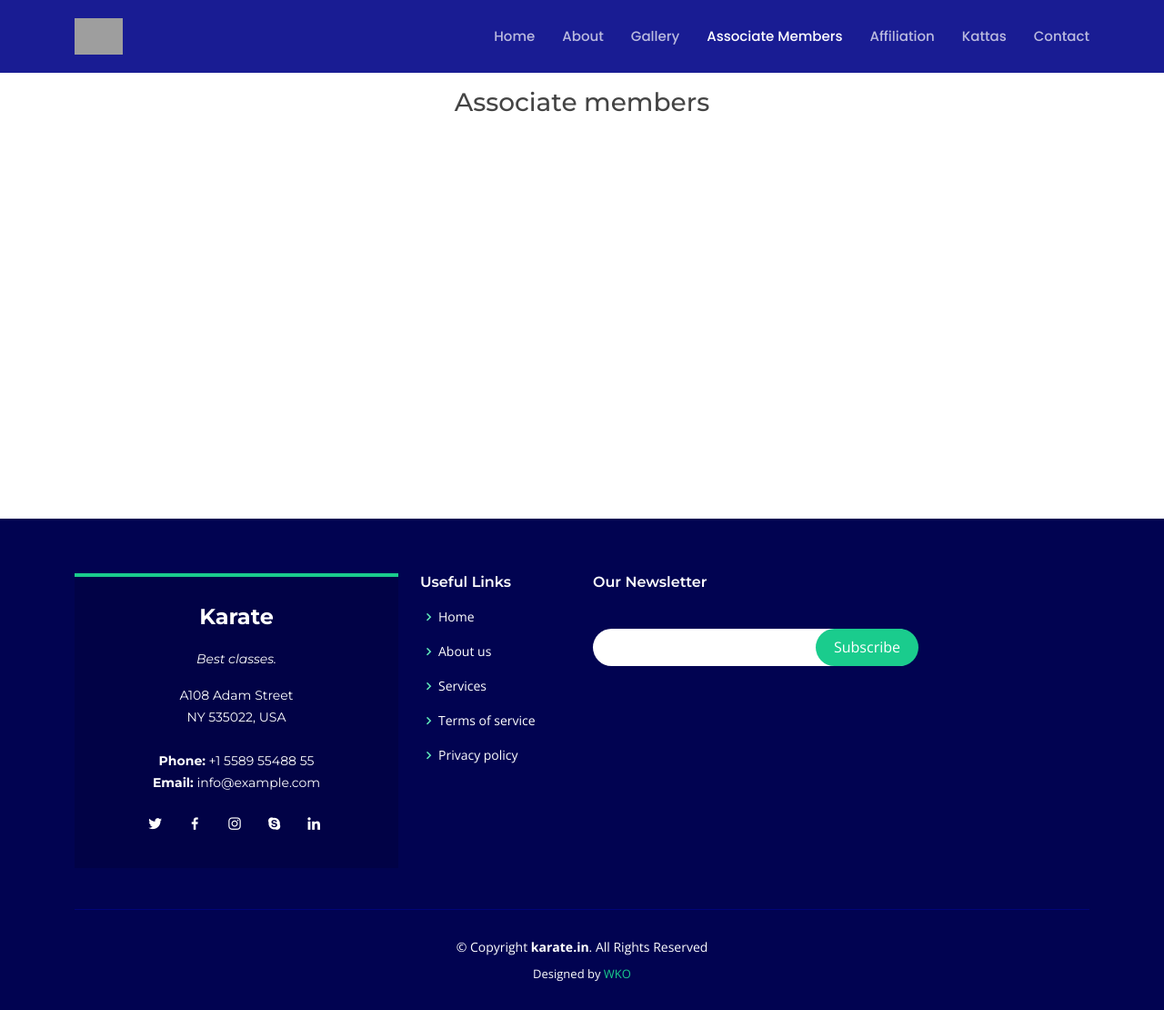
After one commit to yamunakrishn/Karatenewproject, a Django app: page /member in a window 1280 px wide. The commit adds this page. Shown: the whole page at 91% size. Run offline with Django 4.2, Linux system fonts and the light colour scheme; some libraries are stand-ins or nearby versions; grey boxes are pictures that could not be loaded.

Commit message:
Second commit

```diff
--- a/Karatesiteapp/urls.py
+++ b/Karatesiteapp/urls.py
@@ -7,6 +7,8 @@ from django.contrib.auth import views as auth_views
 from django.contrib import admin
 
 urlpatterns =[  path('',views.homepage,name='homepage'),
+                path('affiliation',views.affiliation,name='affiliation'),
+                path('member',views.member,name='member'),
 
 
 
--- a/Karatesiteapp/views.py
+++ b/Karatesiteapp/views.py
@@ -18,3 +18,10 @@ from django.views.decorators.csrf import csrf_exempt
 
 def homepage(request):
     return render(request,'index.html')
+
+
+def affiliation(request):
+    return render(request, 'affiliation.html')
+
+def member(request):
+    return render(request,'member.html')
--- a/static/css/style.css
+++ b/static/css/style.css
@@ -684,7 +684,7 @@ section {
   font-size: 14px;
 }
 .about .video-box {
-  background: url("../img/about.png") center center no-repeat;
+
   background-size: contain;
   min-height: 300px;
 }
--- /dev/null
+++ b/templates/member.html
@@ -0,0 +1,190 @@
+{% load static %}
+{% load embed_video_tags %}
+<!DOCTYPE html>
+<html lang="en">
+<head>
+    <meta charset="utf-8">
+    <meta content="width=device-width, initial-scale=1.0" name="viewport">
+
+    <title>Karate</title>
+    <meta content="" name="description">
+    <meta content="" name="keywords">
+
+    <!-- Favicons -->
+    <link href="{% static 'img/ki.png' %}" rel="icon">
+    <link href="{% static 'img/ki.png' %}" rel="apple-touch-icon">
+
+  <!-- history line CSS File -->
+  <link href="{% static 'css/historyline.css' %}" rel="stylesheet">
+
+    <!-- Google Fonts -->
+    <link href="https://fonts.googleapis.com/css?family=Open+Sans:300,300i,400,400i,600,600i,700,700i|Montserrat:300,300i,400,400i,500,500i,600,600i,700,700i|Poppins:300,300i,400,400i,500,500i,600,600i,700,700i" rel="stylesheet">
+
+    <!-- Vendor CSS Files -->
+    <link href="{% static 'vendor/aos/aos.css' %}" rel="stylesheet">
+    <link href="{% static 'vendor/bootstrap/css/bootstrap.min.css' %}" rel="stylesheet">
+    <link href="{% static 'vendor/bootstrap-icons/bootstrap-icons.css' %}" rel="stylesheet">
+    <link href="{% static '/vendor/boxicons/css/boxicons.min.css' %}" rel="stylesheet">
+    <link href="{% static 'vendor/glightbox/css/glightbox.min.css' %}" rel="stylesheet">
+    <link href="{% static 'vendor/remixicon/remixicon.css' %}" rel="stylesheet">
+    <link href="{% static 'vendor/swiper/swiper-bundle.min.css' %}" rel="stylesheet">
+
+    <!-- Template Main CSS File -->
+    <link href="{% static 'css/style.css' %}" rel="stylesheet">
+
+    <!-- =======================================================
+    * Template Name: Bootslander - v4.5.0
+    * Template URL: https://bootstrapmade.com/bootslander-free-bootstrap-landing-page-template/
+    * Author: BootstrapMade.com
+    * License: https://bootstrapmade.com/license/
+    ======================================================== -->
+  </head>
+
+  <body>
+
+    <!-- ======= Header ======= -->
+    <header id="header" class="fixed-top d-flex align-items-center ">
+      <div class="container d-flex align-items-center justify-content-between">
+
+        <div class="logo">
+            <!--<h1><a href="#"><span><img src="" alt="" class="img-fluid"></span></a></h1>-->
+            <!-- Uncomment below if you prefer to use an image logo -->
+             <a href="#"><img src="#" alt="" class="img-fluid"></a>
+          </div>
+
+        <nav id="navbar" class="navbar">
+          <ul>
+            <ul>
+                <li><a class="nav-link scrollto" href="{% url 'homepage' %}">Home</a></li>
+                <li><a class="nav-link scrollto" href="{% url 'homepage' %}">About</a></li>
+                <li><a class="nav-link scrollto" href="{% url 'homepage' %}">Gallery</a></li>
+                <li><a class="nav-link scrollto active" href="{% url 'member' %}">Associate Members</a></li>
+                <li><a class="nav-link scrollto" href="{% url 'affiliation' %}">Affiliation</a></li>
+                <li><a class="nav-link scrollto" href="{% url 'homepage' %}">Kattas</a></li>
+                <li><a class="nav-link scrollto" href="{% url 'homepage' %}">Contact</a></li>
+              </ul>
+          </ul>
+          <i class="bi bi-list mobile-nav-toggle"></i>
+        </nav><!-- .navbar -->
+
+      </div>
+    </header>
+    <br>
+    <br>
+    <br>
+    <br><!-- End Header -->
+  <div class="container">
+
+  <center>
+    <h3>Associate members</h3>
+  </center>
+</div>
+  <br>
+  <br>
+  <br>
+<br>
+<br>
+<br>
+<br>
+<br>
+<br>
+<br>
+<br>
+<br>
+<br>
+<br>
+<br>
+<br>
+<br>
+<br>
+
+
+
+
+    <!-- End #main -->
+
+    <!-- ======= Footer ======= -->
+  <footer id="footer">
+    <div class="footer-top">
+      <div class="container">
+        <div class="row">
+
+          <div class="col-lg-4 col-md-6">
+            <div class="footer-info">
+              <h3>Karate</h3>
+              <p class="pb-3"><em>Best classes.</em></p>
+              <p>
+                A108 Adam Street <br>
+                NY 535022, USA<br><br>
+                <strong>Phone:</strong> +1 5589 55488 55<br>
+                <strong>Email:</strong> info@example.com<br>
+              </p>
+              <div class="social-links mt-3">
+                <a href="#" class="twitter"><i class="bx bxl-twitter"></i></a>
+                <a href="#" class="facebook"><i class="bx bxl-facebook"></i></a>
+                <a href="#" class="instagram"><i class="bx bxl-instagram"></i></a>
+                <a href="#" class="google-plus"><i class="bx bxl-skype"></i></a>
+                <a href="#" class="linkedin"><i class="bx bxl-linkedin"></i></a>
+              </div>
+            </div>
+          </div>
+
+          <div class="col-lg-2 col-md-6 footer-links">
+            <h4>Useful Links</h4>
+            <ul>
+              <li><i class="bx bx-chevron-right"></i> <a href="#">Home</a></li>
+              <li><i class="bx bx-chevron-right"></i> <a href="#">About us</a></li>
+              <li><i class="bx bx-chevron-right"></i> <a href="#">Services</a></li>
+              <li><i class="bx bx-chevron-right"></i> <a href="#">Terms of service</a></li>
+              <li><i class="bx bx-chevron-right"></i> <a href="#">Privacy policy</a></li>
+            </ul>
+          </div>
+
+
+
+          <div class="col-lg-4 col-md-6 footer-newsletter">
+            <h4>Our Newsletter</h4>
+
+            <form action="" method="post">
+              <input type="email" name="email"><input type="submit" value="Subscribe">
+            </form>
+
+          </div>
+
+        </div>
+      </div>
+    </div>
+
+    <div class="container">
+      <div class="copyright">
+        &copy; Copyright <strong><span>karate.in</span></strong>. All Rights Reserved
+      </div>
+      <div class="credits">
+        <!-- All the links in the footer should remain intact. -->
+        <!-- You can delete the links only if you purchased the pro version. -->
+        <!-- Licensing information: https://bootstrapmade.com/license/ -->
+        <!-- Purchase the pro version with working PHP/AJAX contact form: https://bootstrapmade.com/bootslander-free-bootstrap-landing-page-template/ -->
+        Designed by <a href="#">WKO</a>
+      </div>
+    </div>
+  </footer><!-- End Footer -->
+
+  <a href="#" class="back-to-top d-flex align-items-center justify-content-center"><i class="bi bi-arrow-up-short"></i></a>
+  <div id="preloader"></div>
+
+
+    <!-- Vendor JS Files -->
+    <script src="{% static 'vendor/aos/aos.js' %}"></script>
+    <script src="{% static 'vendor/bootstrap/js/bootstrap.bundle.min.js' %}"></script>
+    <script src="{% static 'vendor/glightbox/js/glightbox.min.js' %}"></script>
+    <script src="{% static 'vendor/php-email-form/validate.js' %}"></script>
+    <script src="{% static 'vendor/purecounter/purecounter.js' %}"></script>
+    <script src="{% static 'vendor/swiper/swiper-bundle.min.js' %}"></script>
+
+    <!-- Template Main JS File -->
+    <script src="{% static 'js/main.js' %}"></script>
+    <script src="{% static 'js/timeline.js' %}"></script>
+
+  </body>
+
+  </html>
```
Also changed, not shown: templates/affiliation.html (added, +194 -0 lines), templates/index.html (+47 -38 lines), Karatesiteapp/migrations/0001_initial.py (added), db.sqlite3, static/img/affiliation.png (added), static/img/glo1.jpg (added), static/img/glove.jpg (deleted), static/img/gloves.jpg (added), static/img/hero-img1.jpg (deleted).
